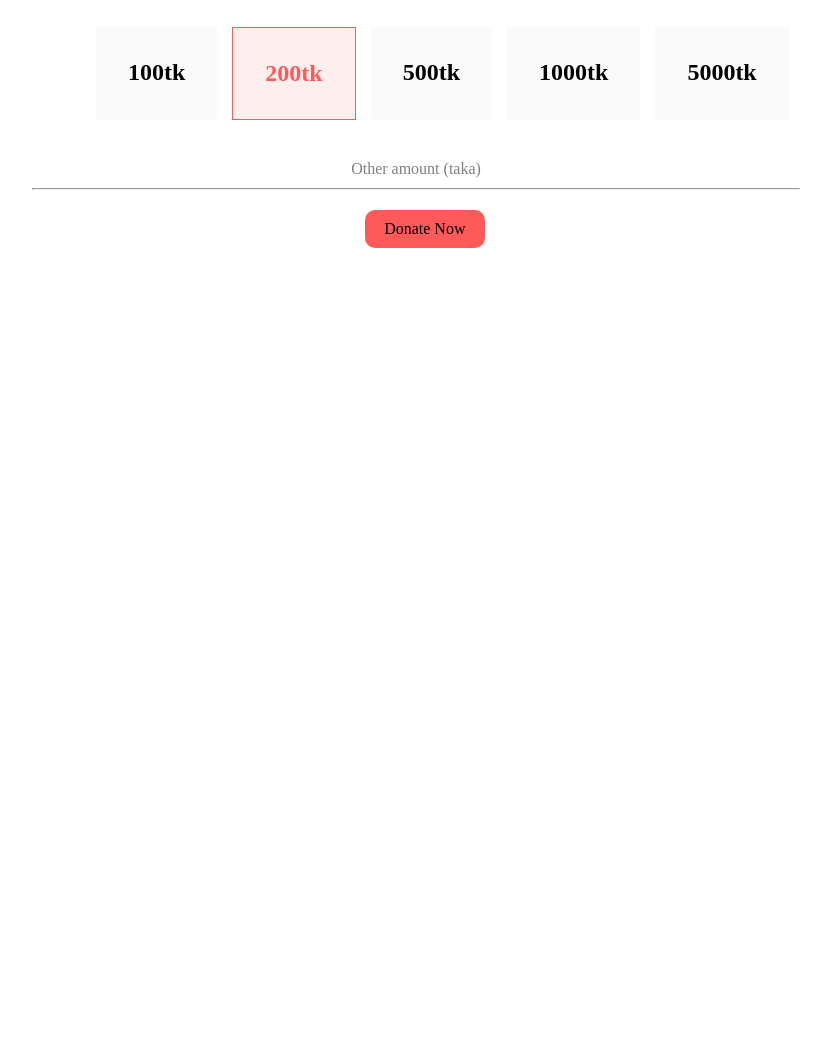
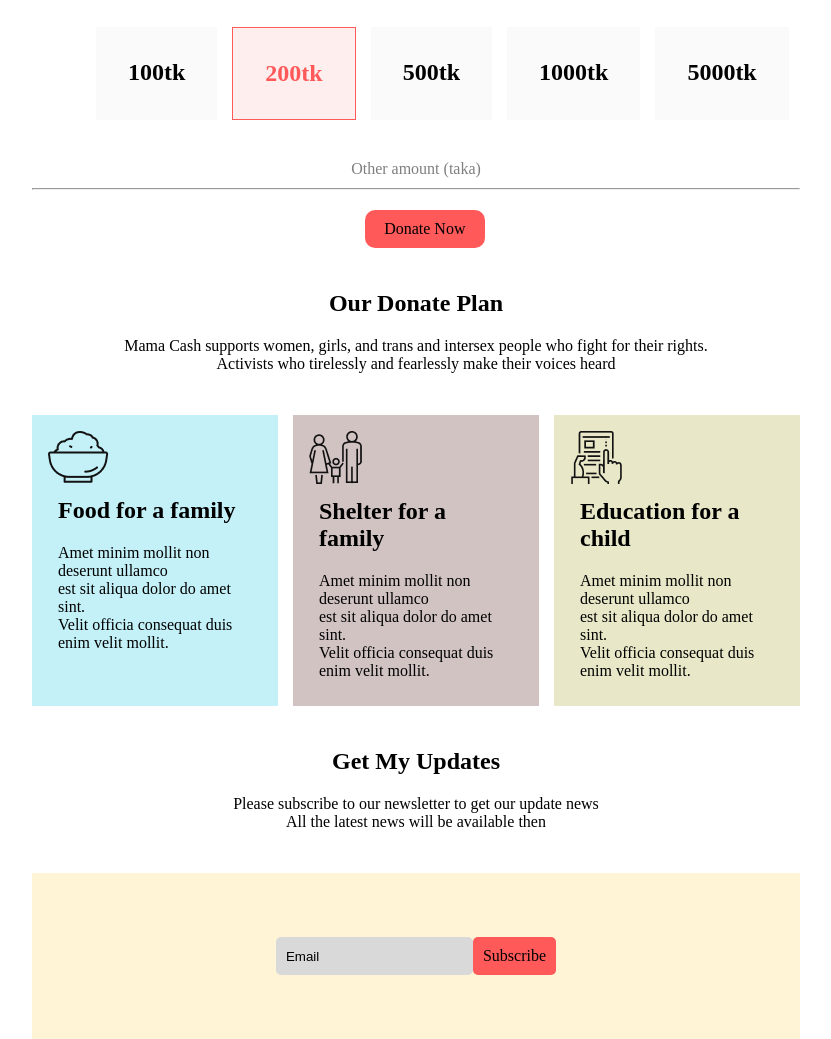
Before and after one commit to MTKabir/Assignment-1, a plain HTML site: page donate-today/index.html in a window 1280 px wide. Shown: the part 957-1996 px from the top of the page, without its empty margins (224-1055 px from the left). Before the commit the page ends 1205 px from the top, so only its background shows below. Drawn offline with Linux system fonts and the light colour scheme.

Commit message:
aonly footer and bonus part left

```diff
--- a/donate-today/index.html
+++ b/donate-today/index.html
@@ -62,6 +62,59 @@
     </section>
 
     <!--middle-part from donate today to donate now button end-->
+    <!--Donate plan part start-->
+    <section class="content">
+        <div>
+            <h1>Our Donate Plan</h1>
+            <p>Mama Cash supports women, girls, and trans and intersex people who fight for their rights.<br> Activists
+                who tirelessly and fearlessly make their voices heard</p>
+        </div>
+    </section>
+    <!--three boxes of donation plan-->
+    <section class="donation-boxes">
+        <div class="donation-box-design1">
+            <img src="icons/food.png" alt="">
+            <h1>Food for a family</h1>
+            <p>Amet minim mollit non deserunt ullamco<br>
+                est sit aliqua dolor do amet sint.<br>
+                Velit officia consequat duis enim velit mollit.</p>
+
+        </div>
+        <div class="donation-box-design2">
+            <img src="icons/shelter.png" alt="">
+            <h1>Shelter for a family</h1>
+            <p>Amet minim mollit non deserunt ullamco<br>
+                est sit aliqua dolor do amet sint.<br>
+                Velit officia consequat duis enim velit mollit.</p>
+
+        </div>
+        <div class="donation-box-design3">
+            <img src="icons/Frame-1.png" alt="">
+            <h1>Education for a child</h1>
+            <p>Amet minim mollit non deserunt ullamco<br>
+                est sit aliqua dolor do amet sint.<br>
+                Velit officia consequat duis enim velit mollit.</p>
+
+        </div>
+
+    </section>
+    <!--Donate plan part end-->
+    <!--Bottom part start-->
+    <section class="content">
+        <div>
+            <h1>Get My Updates</h1>
+            <p>Please subscribe to our newsletter to get our update news<br>
+                All the latest news will be available then</p>
+        </div>
+    </section>
+    <section class="bottom-part">
+        <div class="bottom-input">
+            <p><input type="text" value="Email"></p>
+        </div>
+        <div class="bottom-button">
+            <p>Subscribe</p>
+        </div>
+    </section>
 
 </body>
 
--- a/donate-today/style.css
+++ b/donate-today/style.css
@@ -75,6 +75,7 @@ p {
     border-radius: 10px;
     margin-left: 46%;
     margin-top: 20px;
+    margin-bottom: 2em;
 
 }
 
@@ -82,3 +83,64 @@ hr {
     margin-left: 20%;
     margin-right: 20%;
 }
+
+.content {
+    text-align: center;
+    margin-bottom: 2em;
+
+}
+
+.donation-boxes {
+    display: flex;
+    margin-left: 20%;
+    margin-right: 20%;
+    margin-bottom: 2em;
+}
+
+.donation-box-design1 {
+    background-color: #c3f1f7;
+    padding: 1em;
+    margin-right: 15px;
+}
+
+.donation-box-design2 {
+    background-color: #d2c3c3;
+    padding: 1em;
+    margin-right: 15px;
+}
+
+.donation-box-design3 {
+    background-color: rgb(232, 232, 200);
+    padding: 1em;
+}
+
+.bottom-part {
+    display: flex;
+    margin-left: 20%;
+    margin-right: 20%;
+    padding: 4em 8em;
+    background-color: #FFF4D6;
+    justify-content: center;
+}
+
+.bottom-input {
+    box-sizing: border-box;
+
+
+}
+
+.bottom-input {
+    background-color: #D9D9D9;
+    border-radius: 5px;
+}
+
+input {
+    border-style: hidden;
+    background-color: #D9D9D9;
+
+}
+
+.bottom-button {
+    background-color: #FF5959;
+    border-radius: 5px;
+}
```
